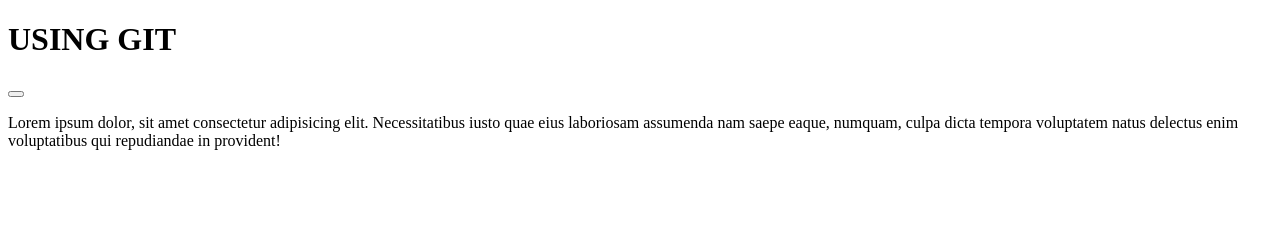
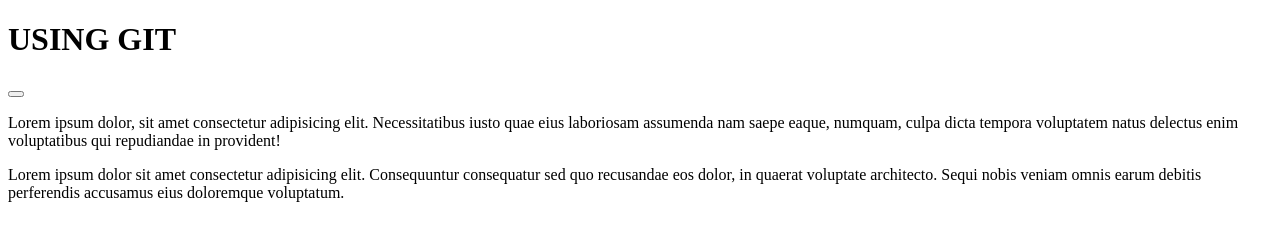
Before and after one commit to gizemay96/git-tutorial, a plain HTML site: page index.html in a window 1280 px wide. Drawn offline with Linux system fonts and the light colour scheme.

Commit message:
Change to push origin

```diff
--- a/index.html
+++ b/index.html
@@ -11,5 +11,6 @@
 
     <button></button>
     <p>Lorem ipsum dolor, sit amet consectetur adipisicing elit. Necessitatibus iusto quae eius laboriosam assumenda nam saepe eaque, numquam, culpa dicta tempora voluptatem natus delectus enim voluptatibus qui repudiandae in provident!</p>
+    <p>Lorem ipsum dolor sit amet consectetur adipisicing elit. Consequuntur consequatur sed quo recusandae eos dolor, in quaerat voluptate architecto. Sequi nobis veniam omnis earum debitis perferendis accusamus eius doloremque voluptatum.</p>
 </body>
 </html>
```
